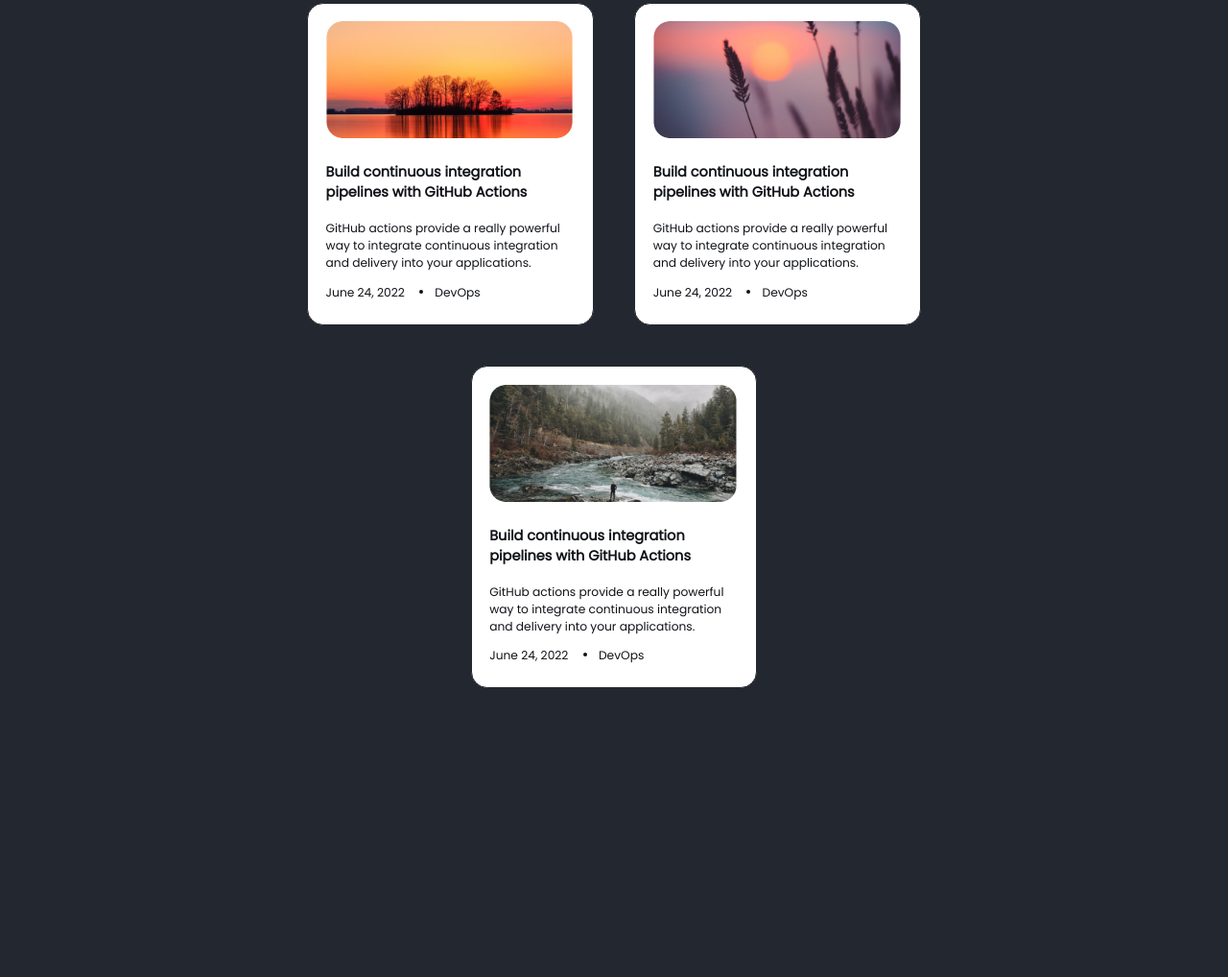
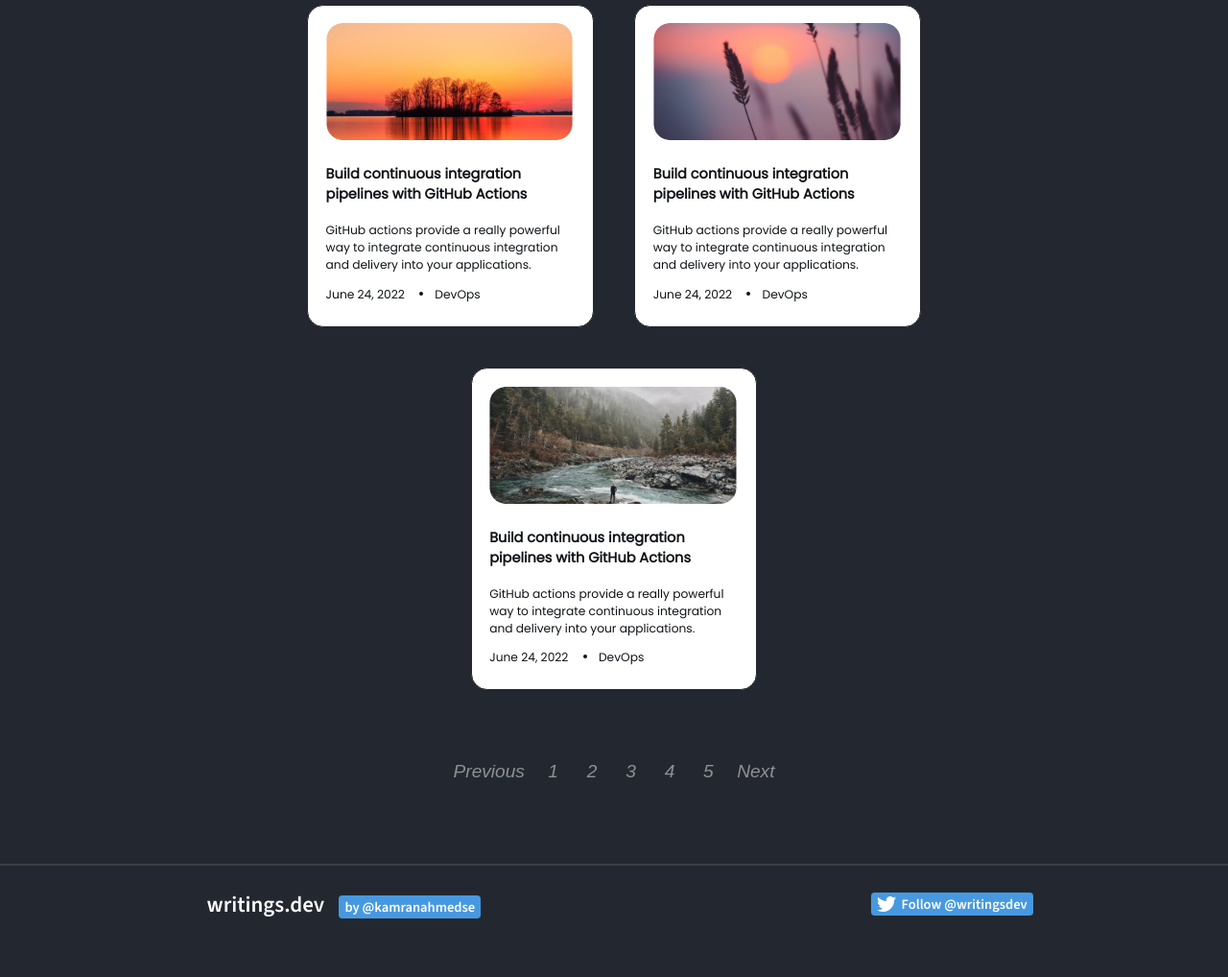
Before and after one commit to RushikeshGhodke/writings.dev, a plain HTML site: page index.html in a window 1280 px wide. Shown: the part 1684-2702 px from the top of the page at 96% size. Before the commit the page ends 2401 px from the top, so only its background shows below. Drawn offline with nearby package versions, Linux system fonts and the light colour scheme; a web font is replaced by a local one.

Commit message:
final pc version

```diff
--- a/index.html
+++ b/index.html
@@ -27,26 +27,47 @@
                 <img class="menu-icons" src="assets/grid-icon.png" alt="grid-icon">
                 <img class="menu-icons" src="assets/list-icon.png" alt="list-icon">
             </div>
-            <span class="menu-items">JavaScript</span>
-            <span class="menu-items">DevOps</span>
-            <span class="menu-items">Cloud</span>
-            <span class="menu-items">Terraform</span>
-            <span class="menu-items">Architecture</span>
-            <span class="menu-items">Scalibility</span>
-            <span class="menu-items">Explainers</span>
+            <span class="menu-items" clickable><a href="">JavaScript</a></span>
+            <span class="menu-items"><a href="">DevOps</a></span>
+            <span class="menu-items"><a href="">Cloud</a></span>
+            <span class="menu-items"><a href="">Terraform</a></span>
+            <span class="menu-items"><a href="">Architecture</a></span>
+            <span class="menu-items"><a href="">Scalibility</a></span>
+            <span class="menu-items"><a href="">Explainers</a></span>
         </section>
 
         <section class="blogs">
-            <div class="card">
+            <!-- <div class="card">
                 <img class="card-img" src="assets/image1.png" alt="">
                 <p class="card-title">Build continuous integration pipelines with GitHub Actions</p>
                 <p class="card-desc" >GitHub actions provide a really powerful way to integrate continuous integration and delivery into your applications.</p>
                 <div class="date-topic"><span class="card-date">June 24, 2022</span> <div class="seperator"></div><span class="card-topic">DevOps</span></div>
+            </div> -->
+        </section>
+
+        <section class="page-tracker">
+            <span class="previous-button"><a href="#">Previous</a></span>
+            <div class="pages-counts">
+                <span class="pages-count"><a class="selected-page" href="#">1</a></span>
+                <span class="pages-count"><a href="#">2</a></span>
+                <span class="pages-count"><a href="#">3</a></span>
+                <span class="pages-count"><a href="#">4</a></span>
+                <span class="pages-count"><a href="#">5</a></span>
             </div>
+            <span class="previous-button">Next</span>
+        </section>
+    </main>
 
+    <footer>
+        <div class="footer-logo-class">
+            <p class="footer-logo">writings.dev</p>
+            <div class="footer-blue-rec">by @kamranahmedse</div>
+        </div>
+        <div class="footer-logo-class">
+            <p class="footer-follow-rec"><img src="assets/x.png" alt="x">Follow @writingsdev</p>
+        </div>
+    </footer>
 
-        </section>
-        <script src="script.js"></script>
-    </main>
+    <script src="script.js"></script>
 </body>
 </html>
--- a/script.js
+++ b/script.js
@@ -9,6 +9,7 @@ let createCard = (img, title, desc, date, month, year, topic) => {
     document.querySelector(".blogs").innerHTML += html
 }
 
+createCard("assets/image1.png", "Build continuous integration pipelines with GitHub Actions", "GitHub actions provide a really powerful way to integrate continuous integration and delivery into your applications.", 24, "June", 2022, "DevOps")
 createCard("assets/image2.png", "Python for the Absolute beginners", "Python is the most popular programming language out there and it is used for so many different industries.", 24, "June", 2022, "DevOps")
 createCard("assets/image3.png", "Docker from Zero to Hero", "Learn what is Docker and  how Docker is used in the whole software development process.", 24, "June", 2022, "DevOps")
 createCard("assets/image4.png", "Build continuous integration pipelines with GitHub Actions", "GitHub actions provide a really powerful way to integrate continuous integration and delivery into your applications.", 24, "June", 2022, "DevOps")
--- a/styles.css
+++ b/styles.css
@@ -1,5 +1,6 @@
 @import url('https://fonts.googleapis.com/css2?family=Poppins&display=swap');
 @import url('https://fonts.googleapis.com/css2?family=Recursive&display=swap');
+@import url('https://fonts.googleapis.com/css2?family=Source+Sans+3:wght@600&display=swap');
 
 *, ::after, ::before {
     box-sizing: border-box;
@@ -18,7 +19,7 @@ body {
 main {
     width: 75%;
     /* border: 1px solid rgb(17, 17, 17); */
-    height: 200vh;
+    /* height: 500vh; */
     margin-left: auto;
     margin-right: auto;
 }
@@ -108,7 +109,7 @@ nav {
     margin-right: 0.7rem;
 }
 
-.menu-items {
+.menu-items, .menu-items a{
     font-family: 'Recursive', sans-serif;
     color: #909090;
     font-size: 1.6rem;
@@ -116,6 +117,7 @@ nav {
     font-weight: 400;
     line-height: normal;
     margin-bottom: 0.7rem;
+    text-decoration: none;
 }
 
 /* Media query for screens below 1330px */
@@ -131,8 +133,6 @@ nav {
 }
 
 
-
-
 .blogs {
     display: flex;
     flex-direction: row;
@@ -141,6 +141,7 @@ nav {
     gap: 3.5rem;
     margin-left: auto;
     margin-right: auto;
+    margin-bottom: 6rem;
 }
 
 .card {
@@ -199,3 +200,91 @@ nav {
     font-weight: 400;
     line-height: normal;
 }
+
+.page-tracker {
+    /* width: 75%; */
+    color: #909090;
+    font-family: 'Recursive', sans-serif;;
+    font-size: 1.5625rem;
+    font-style: italic;
+    font-weight: 400;
+    line-height: normal;
+    display: flex;
+    justify-content: center;
+    gap: 1rem;
+    margin-bottom: 7rem;
+}
+
+.pages-counts {
+    display: inline;
+}
+
+.pages-count {
+    margin: 0 1rem 0 1rem;
+}
+
+.page-tracker a, .pages-count a {
+    text-decoration: none;
+    color: #909090;
+}
+
+.selected-page {
+    color: #FF7575;
+}
+
+footer {
+    width: 100%;
+    /* height: 10vh; */
+    border-top: 2px solid #4d4d4d9b;
+    display: flex;
+    flex-direction: row;
+    justify-content: space-around;
+    align-items: center;
+    padding: 2rem 0 5rem 0;
+}
+
+.footer-logo {
+    color: #FFF;
+    font-family: 'Source Sans 3', sans-serif;
+    font-size: 1.875rem;
+    font-style: normal;
+    font-weight: 600;
+    line-height: normal;
+    margin: 0 1rem;
+}
+
+footer p {
+    display: inline;
+}
+
+.footer-blue-rec {
+    color: #FFF;
+    font-family: 'Source Sans 3', sans-serif;
+    font-size: 1.1875rem;
+    font-style: normal;
+    font-weight: 600;
+    line-height: normal;
+    border-radius: 0.3125rem;
+    background-color: #4699E0;
+    padding: 2px 6px;
+    display: inline;
+}
+
+.footer-follow-rec {
+    color: #FFF;
+    font-family: 'Source Sans 3', sans-serif;
+    font-size: 1.1875rem;
+    font-style: normal;
+    font-weight: 600;
+    line-height: normal;
+    border-radius: 0.3125rem;
+    background-color: #4699E0;
+    padding: 2px 6px;
+    display: inline-flex;
+    align-items: center;
+    justify-content: center;
+}
+
+.footer-follow-rec img {
+    margin-right: 6px;
+}
```
